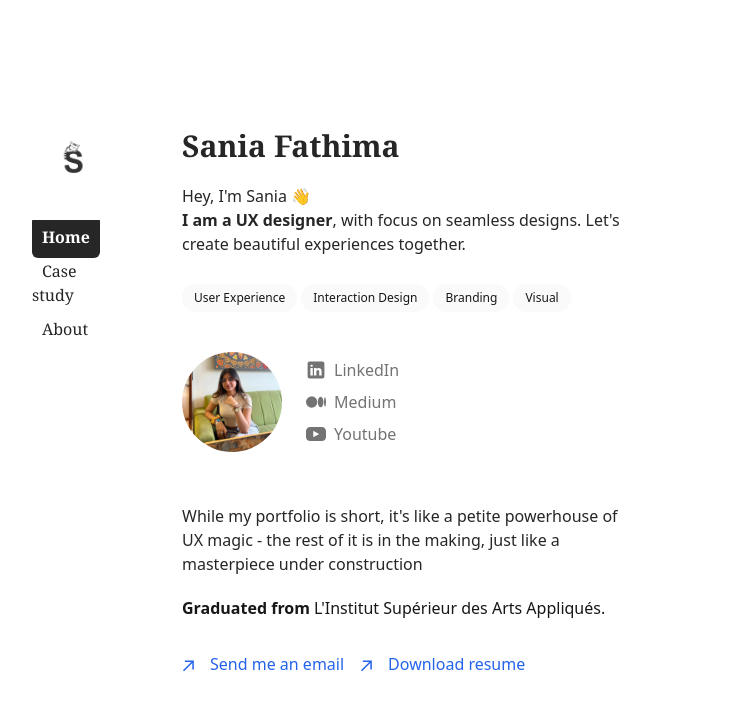
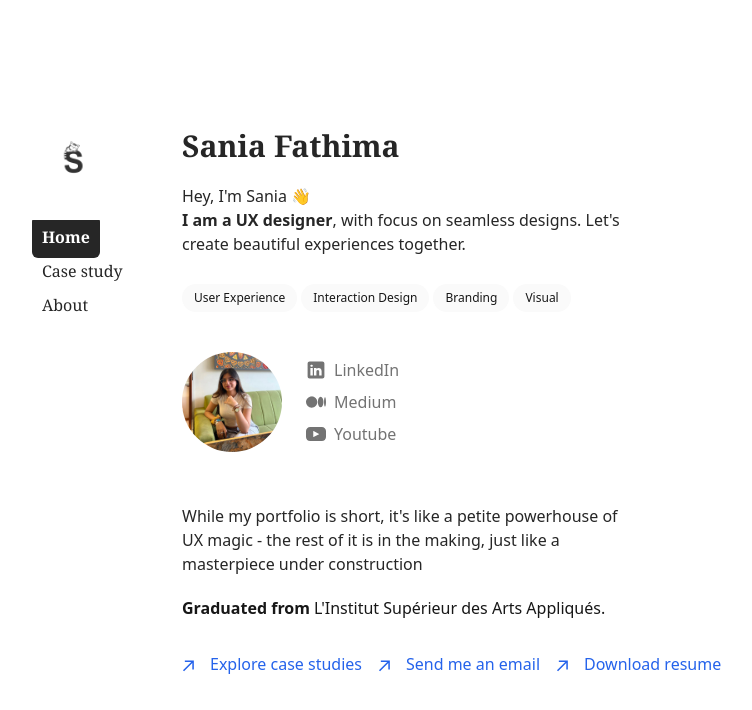
Before and after one commit to baittechy/anuroop, a Next.js app: page / in a window 1280 px wide. Shown: the top 710 px of the page, without its empty margins (160-912 px from the left). Built offline with nearby package versions, Linux system fonts and the light colour scheme.

Commit message:
add fixes for css

```diff
--- a/layout/layout.tsx
+++ b/layout/layout.tsx
@@ -34,8 +34,8 @@ const Layout = ({
               <MyLogo />
             </span>
             <nav className="flex flex-row md:flex-col items-start relative px-4 md:px-0 pb-0 fade md:overflow-auto scroll-pr-6 md:relative text-neutral-800 dark:text-neutral-200">
-              <ul className="text-bold mt-2 flex flex-row md:flex-col space-x-0 pr-10 mb-2 md:mt-0">
-                <li className="py-[5px] pr-[16px]">
+              <ul className="text-bold mt-2 flex flex-row md:flex-col md:space-x-0 pr-10 mb-2 md:mt-0">
+                <li className="py-[5px] mr-[16px]">
                   <Link href="/">
                     <span
                       className={` dark:hover:text-neutral-200 py-[10px] px-[10px] ${
@@ -48,7 +48,7 @@ const Layout = ({
                     </span>
                   </Link>
                 </li>
-                <li className="py-[5px] pr-[16px]">
+                <li className="py-[5px] mr-4">
                   <Link href="/projects">
                     <span
                       className={` dark:hover:text-neutral-200 py-[10px] px-[10px] ${
--- a/lib/info.ts
+++ b/lib/info.ts
@@ -3,5 +3,6 @@ export const socialLinks = {
     youtube: 'https://www.youtube.com/@godmama3814',
     medium: 'https://medium.com/@saniasandy2003',
     linkedIn: 'https://www.linkedin.com/in/sayeedasania-fathima-b62397279/',
-    email:'mailto:saniasandy2003@gmail.com'
+    email:'mailto:saniasandy2003@gmail.com',
+    caseStudy: 'https://saniafathima.site/projects'
 }
--- a/pages/index.tsx
+++ b/pages/index.tsx
@@ -106,7 +106,18 @@ export default function Home () {
         </p>
       </div>
       <ul className="flex flex-col md:flex-row mt-8 space-x-0 md:space-x-4 space-y-2 md:space-y-0 font-sm text-neutral-600 dark:text-neutral-300">
+      <li className="">
+          <a
+            href={socialLinks.caseStudy}
+            rel="noopener noreferrer"
+            target="_blank"
+            className="flex items-center hover:text-neutral-800 dark:hover:text-neutral-100 transition-all"
+          >
+            <ArrowIcon color="text-blue-600" />
+            <p className="h-7 ml-2 text-blue-600">Explore case studies</p>
+          </a>
 
+        </li>
         <li className="">
           <a
             href={socialLinks.email}
```
